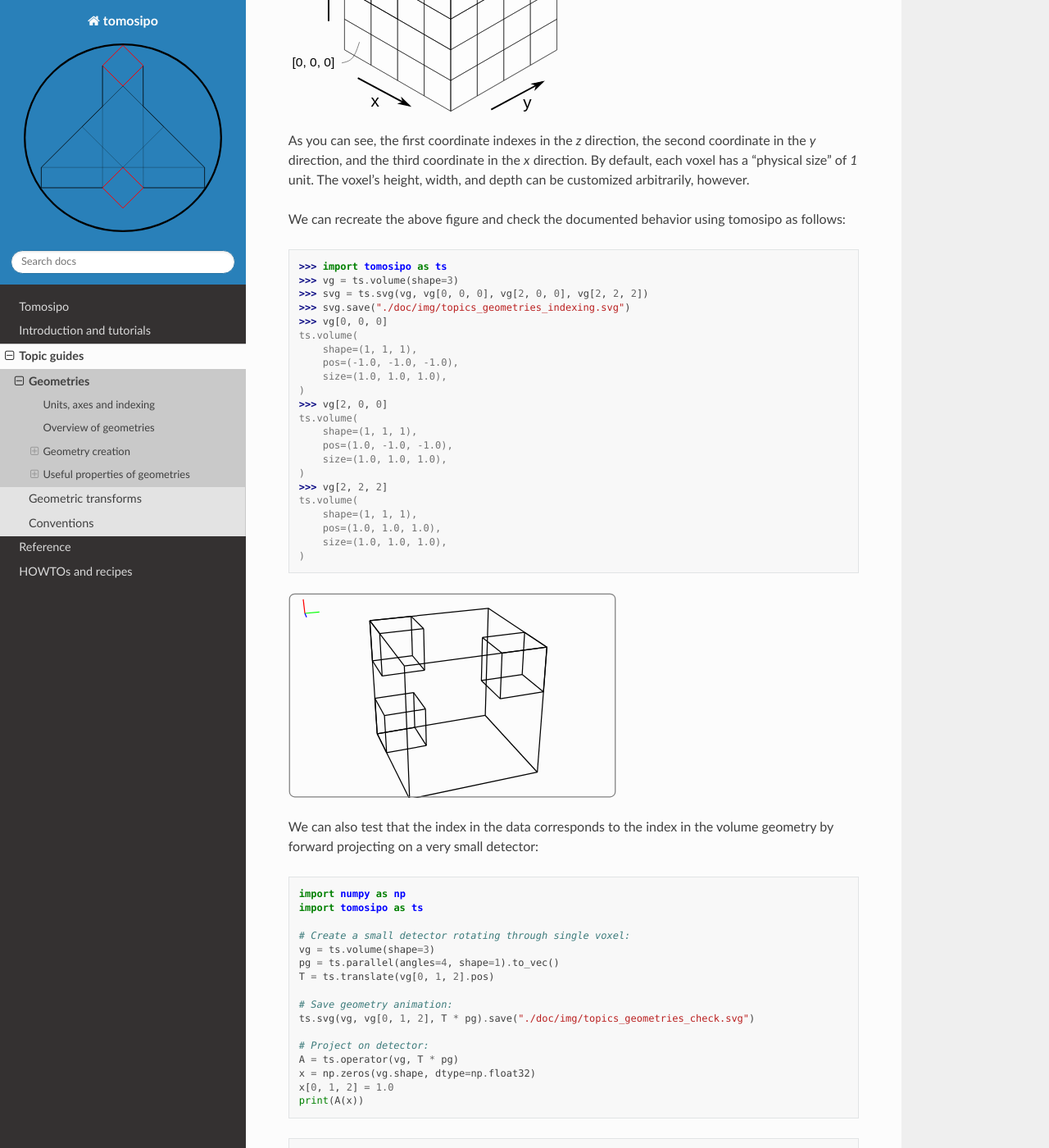
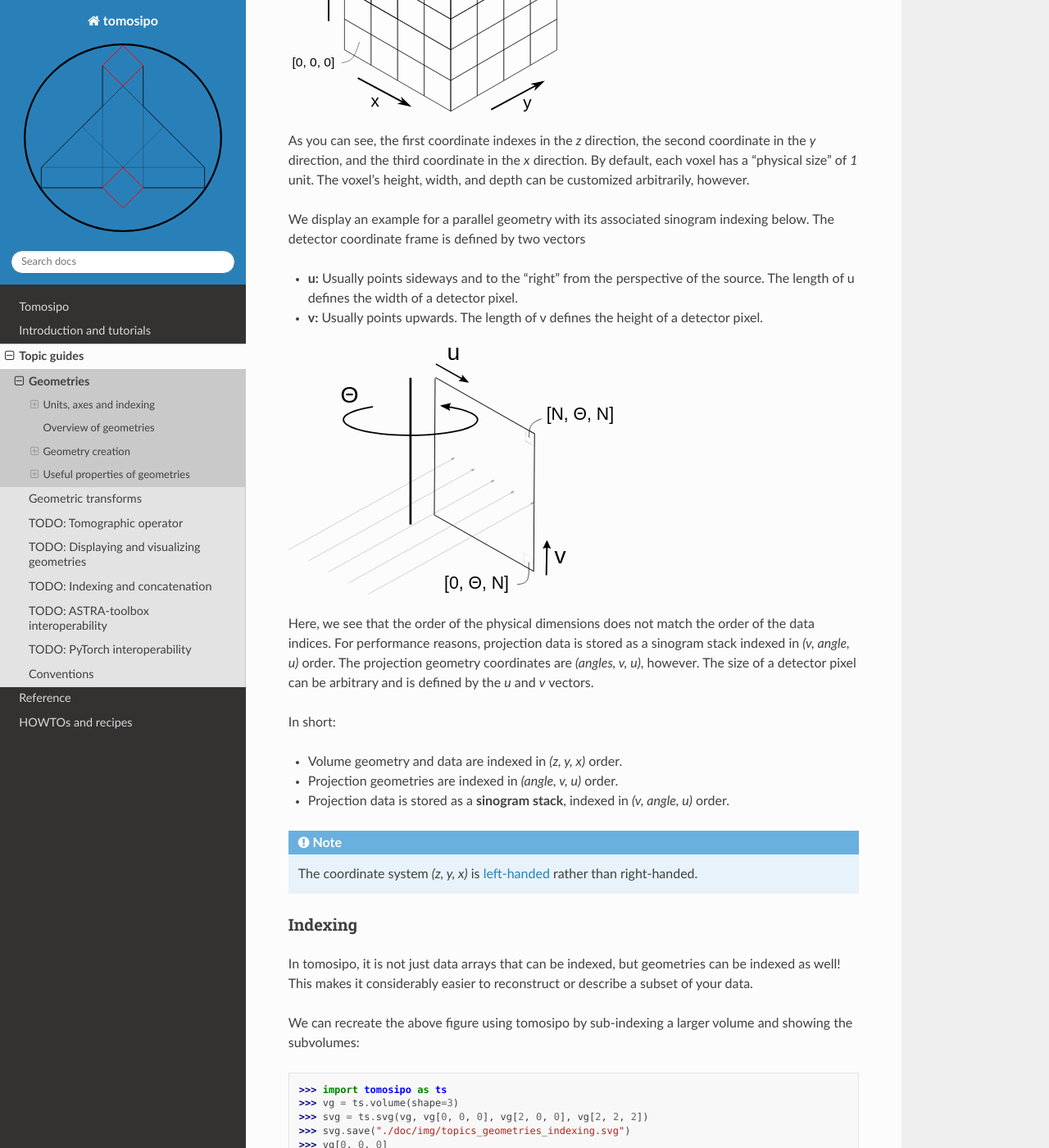
Before and after one commit to ahendriksen/tomosipo, a Sphinx documentation site: the page built from doc/topics/geometries.rst, in a window 1280 px wide and 1400 px high, scrolled down 452 px. Shown: the whole window at 82% size. Built offline with Sphinx 7.4.7 and the Read the Docs theme 2.0.0, drawn with Linux system fonts in a browser that asks for light colours; pages that are not in the unit, such as notebooks, are missing from menus; some of the changed text lies outside the part shown.

Commit message:
doc: Add TODOs for topic guides
And do some copy editing..

```diff
--- a/doc/intro/forward_projection.rst
+++ b/doc/intro/forward_projection.rst
@@ -20,7 +20,6 @@ as `ts`:
 
 Now we can create a volume and a circular parallel-beam projection geometry. The
 volume is a three-dimensional unit cube and is composed of 32 voxels in each dimension.
-
 The parallel-beam geometry has 32 angles that are equi-spaced over a half arc.
 The detector has 48 pixels in each dimension and 1.5 units high and wide.
 
@@ -42,13 +41,13 @@ created as follows:
 
 .. doctest:: session
 
-   >>> vg
+   >>> print(vg)
    ts.volume(
        shape=(32, 32, 32),
        pos=(0.0, 0.0, 0.0),
        size=(1.0, 1.0, 1.0),
    )
-   >>> pg
+   >>> pg    # or just press enter in the python console..
    ts.parallel(
        angles=32,
        shape=(48, 48),
--- /dev/null
+++ b/doc/topics/astra.rst
@@ -0,0 +1,2 @@
+TODO: ASTRA-toolbox interoperability
+====================================
--- /dev/null
+++ b/doc/topics/display.rst
@@ -0,0 +1,2 @@
+TODO: Displaying and visualizing geometries
+===========================================
--- a/doc/topics/geometries.rst
+++ b/doc/topics/geometries.rst
@@ -22,8 +22,48 @@ coordinate in the `y` direction, and the third coordinate in the `x` direction.
 By default, each voxel has a "physical size" of `1` unit. The voxel's height,
 width, and depth can be customized arbitrarily, however.
 
-We can recreate the above figure and check the documented behavior using
-tomosipo as follows:
+We display an example for a parallel geometry with its associated
+sinogram indexing below. The detector coordinate frame is defined by
+two vectors
+
+-   **u:** Usually points sideways and to the "right" from the perspective
+    of the source. The length of u defines the width of a detector
+    pixel.
+-   **v:** Usually points upwards. The length of v defines the height of a
+    detector pixel.
+
+.. image:: ../img/projection_geometry.svg
+  :width: 400
+  :alt: Projection geometry
+
+Here, we see that the order of the physical dimensions does not match the order
+of the data indices. For performance reasons, projection data is stored as a
+sinogram stack indexed in `(v, angle, u)` order. The projection geometry
+coordinates are `(angles, v, u)`, however. The size of a detector pixel can be
+arbitrary and is defined by the `u` and `v` vectors.
+
+In short:
+
+-   Volume geometry and data are indexed  in `(z, y, x)` order.
+-   Projection geometries are indexed in `(angle, v, u)` order.
+-   Projection data is stored as a **sinogram stack**, indexed in `(v, angle, u)` order.
+
+.. note::
+
+   The coordinate system `(z, y, x)` is
+   `left-handed <https://en.wikipedia.org/wiki/Right-hand_rule>`__
+   rather than right-handed.
+
+
+Indexing
+--------
+
+In tomosipo, it is not just data arrays that can be indexed, but geometries can
+be indexed as well! This makes it considerably easier to reconstruct or describe
+a subset of your data.
+
+We can recreate the above figure using tomosipo by sub-indexing a larger volume
+and showing the subvolumes:
 
 .. doctest::
 
@@ -53,77 +93,11 @@ tomosipo as follows:
 
 .. figure:: ../img/topics_geometries_indexing.svg
    :width: 400
-   :alt: Realized indexing of volume geometry using tomosipo
-
-We can also test that the index in the data corresponds to the index in the
-volume geometry by forward projecting on a very small detector:
-
-.. testcode::
-   :skipif: not cuda_available
-
-   import numpy as np
-   import tomosipo as ts
-
-   # Create a small detector rotating through single voxel:
-   vg = ts.volume(shape=3)
-   pg = ts.parallel(angles=4, shape=1).to_vec()
-   T = ts.translate(vg[0, 1, 2].pos)
-
-   # Save geometry animation:
-   ts.svg(vg, vg[0, 1, 2], T * pg).save("./doc/img/topics_geometries_check.svg")
-
-   # Project on detector:
-   A = ts.operator(vg, T * pg)
-   x = np.zeros(vg.shape, dtype=np.float32)
-   x[0, 1, 2] = 1.0
-   print(A(x))
-
-.. testoutput::
-   :skipif: not cuda_available
-
-   [[[1.       ]
-     [1.4142135]
-     [1.       ]
-     [1.4142135]]]
+   :alt: A volume and three sub-volumes that were created by indexing into it.
 
 
-.. figure:: ../img/topics_geometries_check.svg
-   :width: 400
-   :alt: Projection geometry to check single voxel
-
-
-We display an example for a parallel geometry with its associated
-sinogram indexing below. The detector coordinate frame is defined by
-two vectors
-
--   **u:** Usually points sideways and to the "right" from the perspective
-    of the source. The length of u defines the width of a detector
-    pixel.
--   **v:** Usually points upwards. The length of v defines the height of a
-    detector pixel.
-
-.. image:: ../img/projection_geometry.svg
-  :width: 400
-  :alt: Projection geometry
-
-Here, we see that the order of the physical dimensions does not match the order
-of the data indices. For performance reasons, projection data is stored as a
-sinogram stack indexed in `(v, angle, u)` order. The projection geometry
-coordinates are `(angles, v, u)`, however. The size of a detector pixel can be
-arbitrary and is defined by the `u` and `v` vectors.
-
-In short:
-
--   Volume geometry and data are indexed  in `(z, y, x)` order.
--   Projection geometries are indexed in `(angle, v, u)` order.
--   Projection data is stored as a **sinogram stack**, indexed in `(v, angle, u)` order.
-
-
-.. note::
-
-   The coordinate system `(z, y, x)` is
-   `left-handed <https://en.wikipedia.org/wiki/Right-hand_rule>`__
-   rather than right-handed.
+More information about how geometries can be indexed and recombined can be found
+in :ref:`topics_indexing_concatenation`.
 
 
 Overview of geometries
--- a/doc/topics/index.rst
+++ b/doc/topics/index.rst
@@ -6,6 +6,13 @@ Introductions to all the key parts of tomosipo you’ll need to know:
 .. toctree::
    :maxdepth: 2
 
-   geometries.rst
-   transforms.rst
-   conventions.rst
+   geometries
+   transforms
+   operator
+   display
+   indexing_concatenation
+
+   astra
+   pytorch
+
+   conventions
--- /dev/null
+++ b/doc/topics/indexing_concatenation.rst
@@ -0,0 +1,4 @@
+.. _topics_indexing_concatenation:
+
+TODO: Indexing and concatenation
+================================
--- /dev/null
+++ b/doc/topics/operator.rst
@@ -0,0 +1,2 @@
+TODO: Tomographic operator
+==========================
--- /dev/null
+++ b/doc/topics/pytorch.rst
@@ -0,0 +1,2 @@
+TODO: PyTorch interoperability
+==============================
```
Also changed, not shown: doc/topics/conventions.rst (+1 -7 lines), doc/img/topics_geometries_check.svg (deleted).
